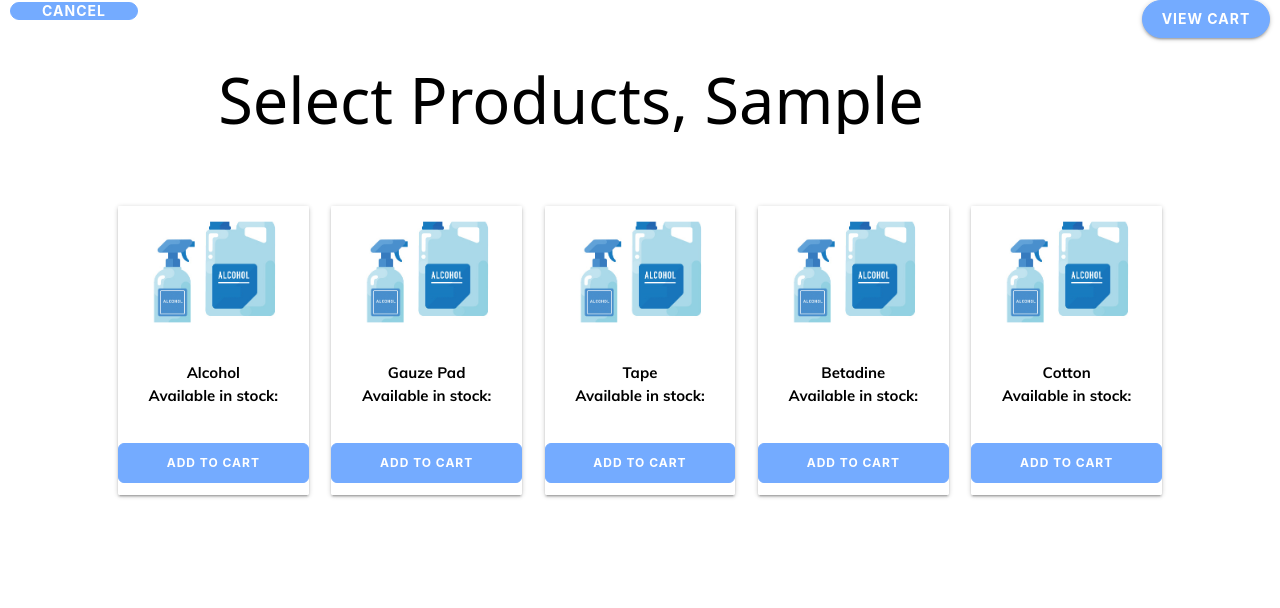
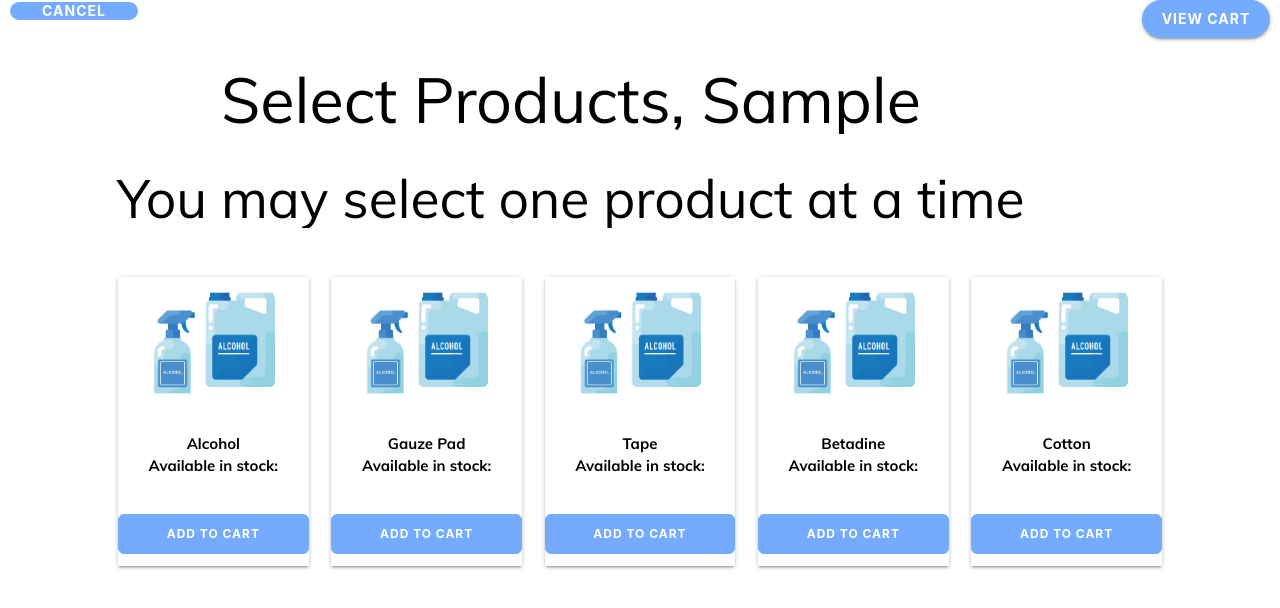
Before and after one commit to Tsukimiyu/vendaid, a PHP site: page /private.php?rfid=1 in a window 1280 px wide. Shown: the top 608 px of the page. Run offline with PHP 8.4, Linux system fonts and the light colour scheme; tables that the repository leaves empty or names only in its code hold one stand-in row (values such as "Sample post"); data that the repository does not hold is empty.

Commit message:
Update private.php

```diff
--- a/private.php
+++ b/private.php
@@ -326,7 +326,7 @@
     ?>
 
 
-  <a href="carousel.php"><input class='button1' style="width: 10%; display: inline-block; height: 6%;" type='submit' name='button7' value='Cancel'></a>
+ <a href="carousel.php"><input class='button1' style="width: 10%; display: inline-block; height: 6%;" type='submit' name='button7' value='Cancel'></a>
     <button style="color: white; width: 10%; display:inline-block; height: 6%; float: right; " class="btn modal-trigger" data-target="terms"> View Cart </button>
 
   <div style="background-color: white;" class="modal" id="terms">
@@ -416,8 +416,8 @@
 
 <!--- -->
 
-  <center> <h1 style= "font-family: sans; color:black;"> Select Products, <?php echo $firstname['FIRST_NAME'] ?> </h1> </center>
-  <div class="row"></div>
+  <center> <h1 style= "color:black;"> Select Products, <?php echo $firstname['FIRST_NAME'] ?> </h1>
+ <h2 style= "color:black;"> You may select one product at a time </h2> </center>
   <div class="row"></div>
    <div class="row">
     <div class="col s1"></div>
```
